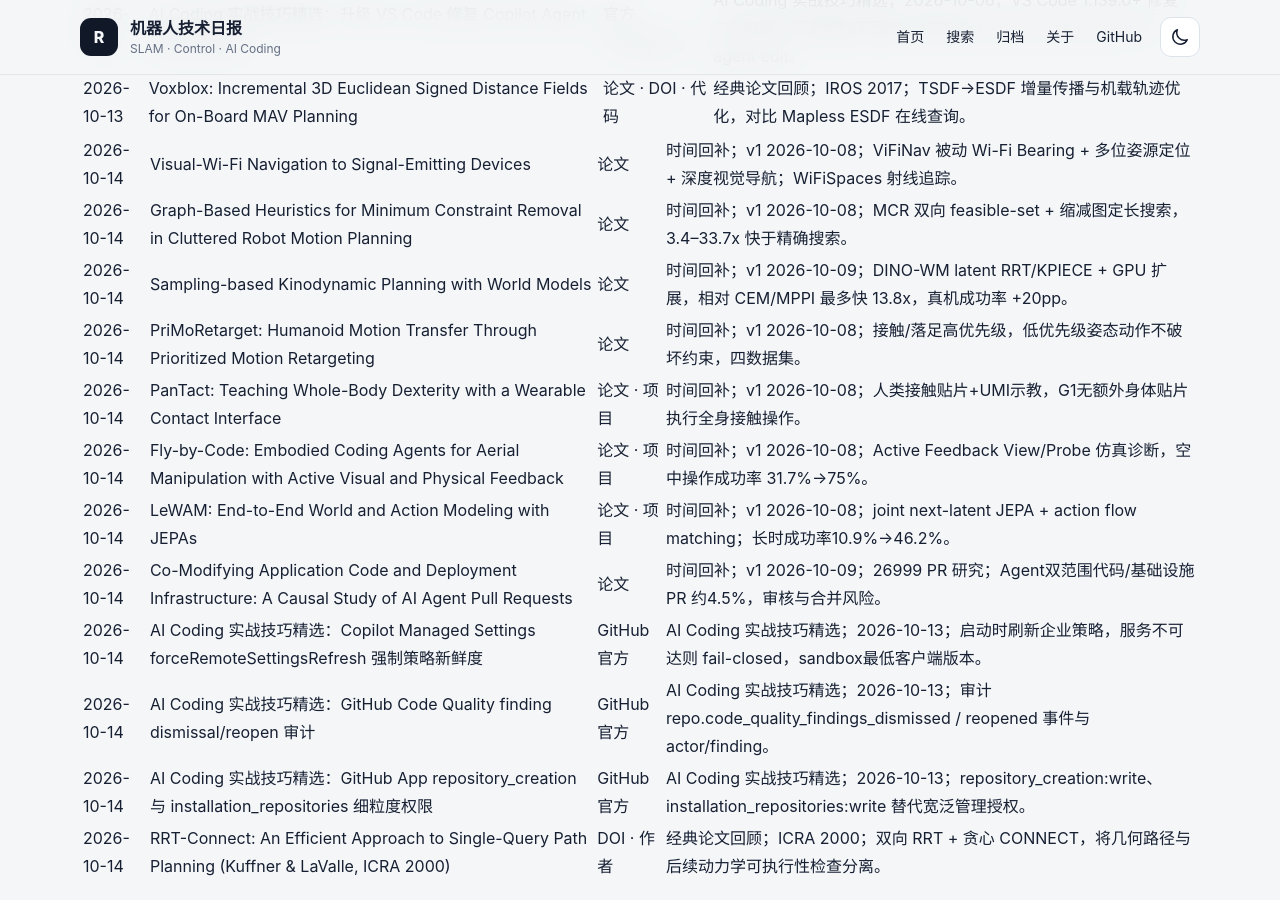
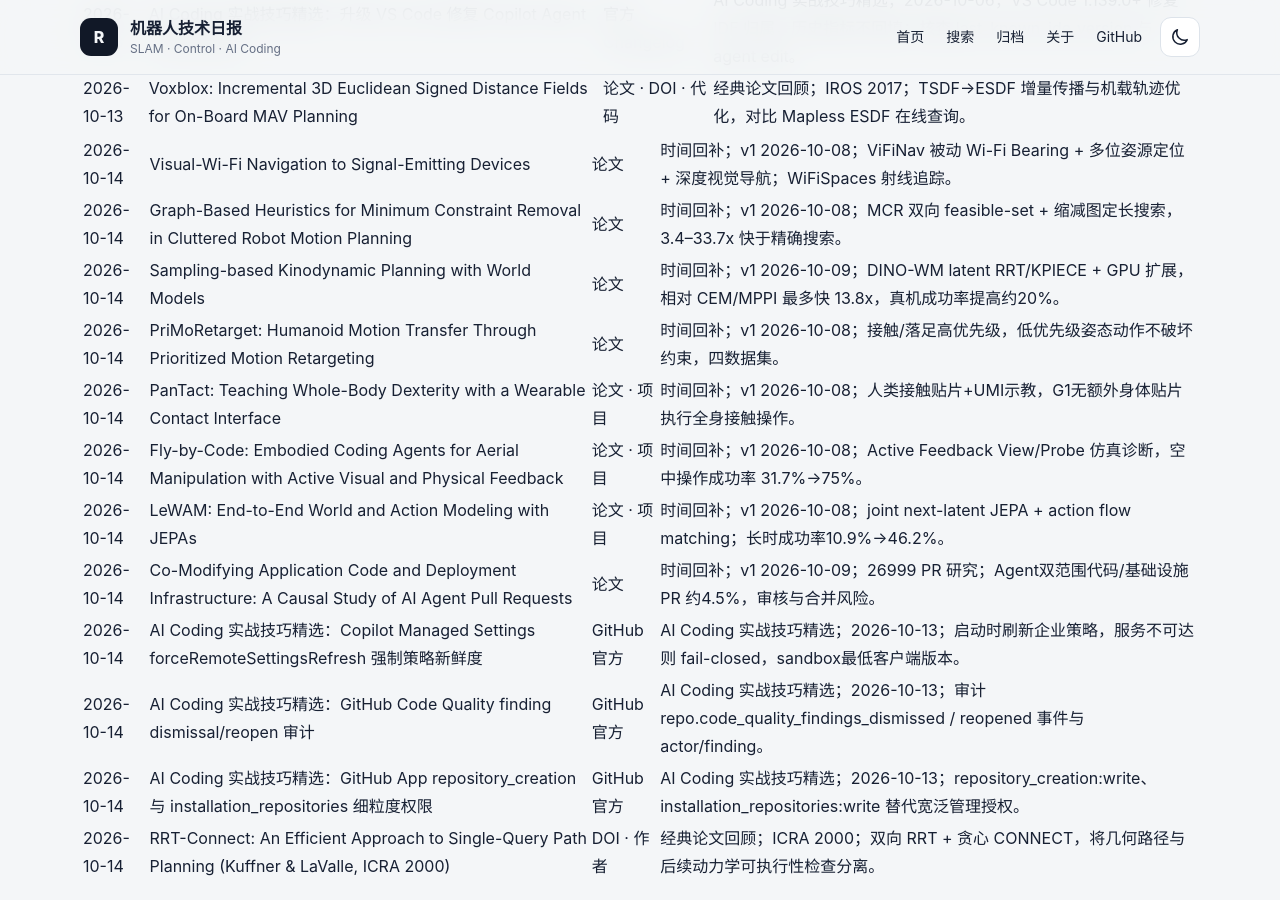
Before and after one commit to helywin/daily, a Jekyll site: the page built from robotics-brief-covered-items.md, in a window 1280 px wide and 900 px high, scrolled down 67001 px. Built offline with Jekyll 4.4.1, drawn with Linux system fonts in a browser that asks for light colours; our own code applies the rules of GitHub Pages for plain Markdown files.

Commit message:
docs: update robotics brief coverage index for 2026-10-14

```diff
--- a/robotics-brief-covered-items.md
+++ b/robotics-brief-covered-items.md
@@ -1210,7 +1210,7 @@
 
 | 2026-10-14 | Visual-Wi-Fi Navigation to Signal-Emitting Devices | [论文](https://arxiv.org/abs/2610.12733) | 时间回补；v1 2026-10-08；ViFiNav 被动 Wi-Fi Bearing + 多位姿源定位 + 深度视觉导航；WiFiSpaces 射线追踪。 |
 | 2026-10-14 | Graph-Based Heuristics for Minimum Constraint Removal in Cluttered Robot Motion Planning | [论文](https://arxiv.org/abs/2610.12609) | 时间回补；v1 2026-10-08；MCR 双向 feasible-set + 缩减图定长搜索，3.4–33.7x 快于精确搜索。 |
-| 2026-10-14 | Sampling-based Kinodynamic Planning with World Models | [论文](https://arxiv.org/abs/2610.12910) | 时间回补；v1 2026-10-09；DINO-WM latent RRT/KPIECE + GPU 扩展，相对 CEM/MPPI 最多快 13.8x，真机成功率 +20pp。 |
+| 2026-10-14 | Sampling-based Kinodynamic Planning with World Models | [论文](https://arxiv.org/abs/2610.12910) | 时间回补；v1 2026-10-09；DINO-WM latent RRT/KPIECE + GPU 扩展，相对 CEM/MPPI 最多快 13.8x，真机成功率提高约20%。 |
 | 2026-10-14 | PriMoRetarget: Humanoid Motion Transfer Through Prioritized Motion Retargeting | [论文](https://arxiv.org/abs/2610.12642) | 时间回补；v1 2026-10-08；接触/落足高优先级，低优先级姿态动作不破坏约束，四数据集。 |
 | 2026-10-14 | PanTact: Teaching Whole-Body Dexterity with a Wearable Contact Interface | [论文](https://arxiv.org/abs/2610.12558) · [项目](https://pantact.github.io/) | 时间回补；v1 2026-10-08；人类接触贴片+UMI示教，G1无额外身体贴片执行全身接触操作。 |
 | 2026-10-14 | Fly-by-Code: Embodied Coding Agents for Aerial Manipulation with Active Visual and Physical Feedback | [论文](https://arxiv.org/abs/2610.12549) · [项目](https://fly-by-code.github.io/) | 时间回补；v1 2026-10-08；Active Feedback View/Probe 仿真诊断，空中操作成功率 31.7%→75%。 |
```
